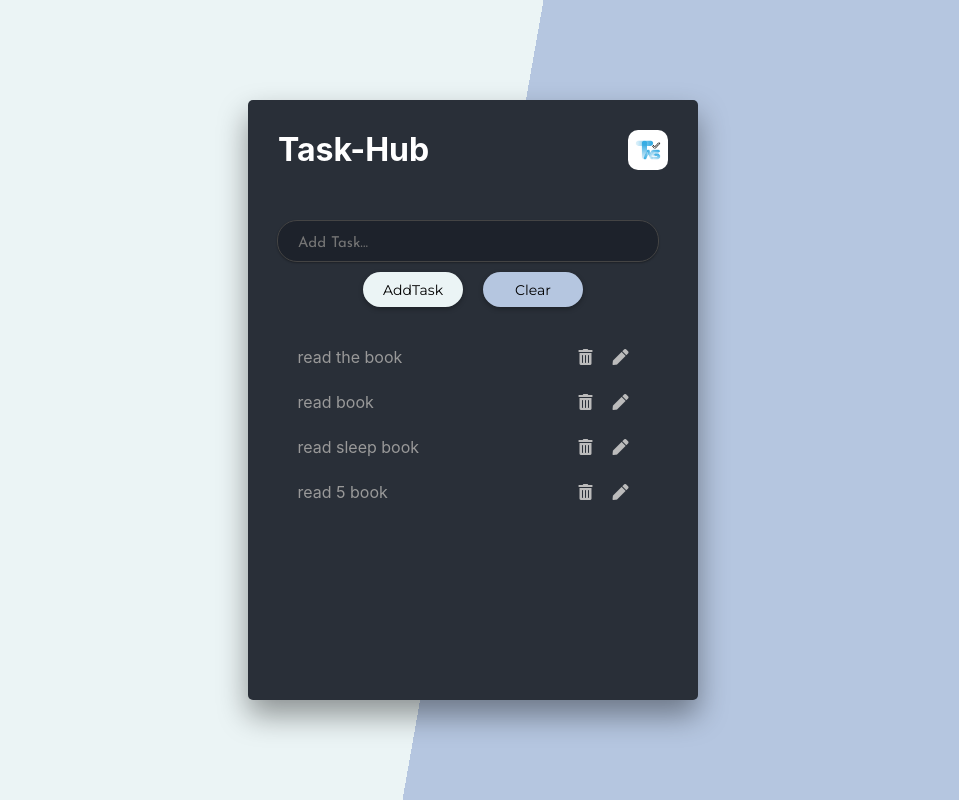
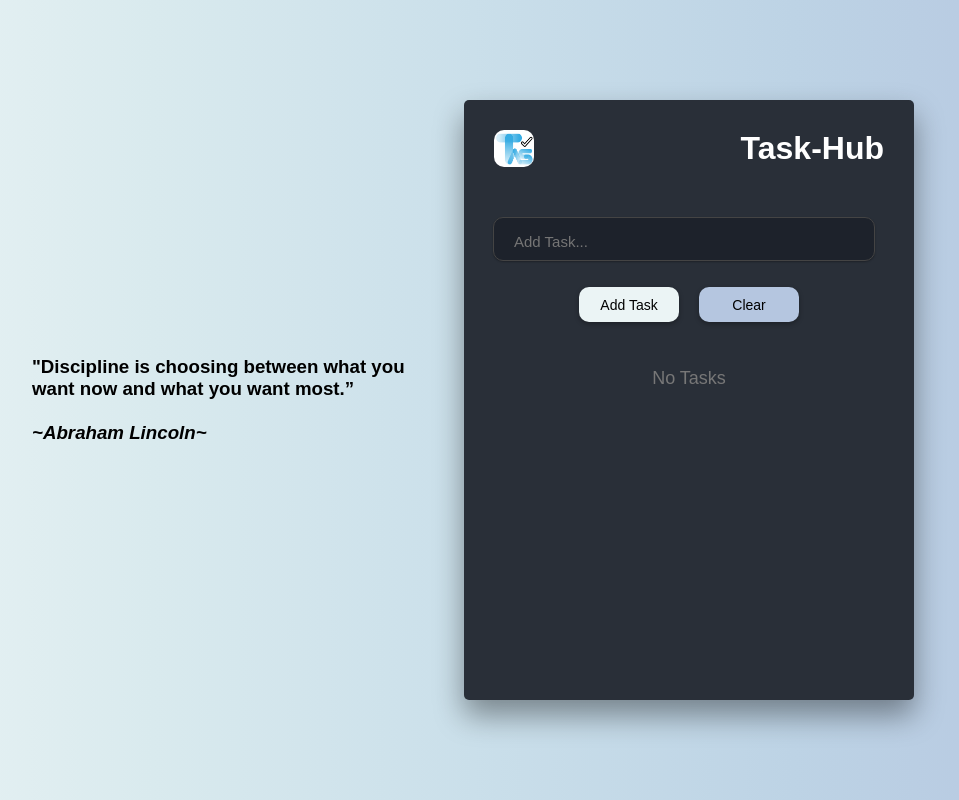
Before and after one commit to SyedSibtainRazvi/task-hub, a React (Create React App) app: page / in a window 1280 px wide. Shown: the whole page, without its empty margins (167-1126 px from the left). Built offline with nearby package versions, Linux system fonts and the light colour scheme.

Commit message:
Final commit

```diff
--- a/src/App.css
+++ b/src/App.css
@@ -1,14 +1,10 @@
-@import url('https://fonts.googleapis.com/css?family=Josefin+Slab:300,400,600,700&display=swap');
-@import url('https://fonts.googleapis.com/css?family=Josefin+Sans:300,400,600,700&display=swap');
-@import url('https://fonts.googleapis.com/css?family=Montserrat:300,400,500&display=swap');
-
 * {
   margin: 0;
   padding: 0;
 }
 
 .container {
-  background: linear-gradient(100deg, #ebf4f5 50%, #b5c6e0 0);
+  background-image: linear-gradient(to left, #b5c6e0, #bdd3e5, #cadfea, #d9eaee, #ebf4f5);
   width: 100%;
   height: 100vh;
   display: flex;
@@ -27,14 +23,6 @@
   box-shadow: 0 15px 30px rgba(0, 0, 0, 0.4);
 }
 
-.header h1 {
-  color: #ccc;
-  font-weight: 300;
-  text-align: center;
-  margin: 50px 20px 60px 20px;
-  font-family: 'Josefin Slab', serif;
-}
-
 .main {
   display: flex;
   flex-direction: column;
@@ -43,122 +31,14 @@
   width: 100%;
 }
 
-/* .form {
-  display: flex;
-  flex-direction: column;
-  justify-content: center;
-  align-items: center;
-  margin-bottom: 10px;
-} */
-
-.list {
-  width: 90%;
-  margin: auto;
-  max-height: 300px;
-  overflow: hidden;
-  overflow-y: auto;
+h3 {
+  width: 30%;
+  margin-right: 3rem;
+  font-family:sans-serif;
 }
 
-/* width */
-::-webkit-scrollbar {
-  width: 10px;
+@media screen and (max-width: 800px) {
+  .hide-mobile {
+    display: none;
+  }
 }
-
-/* Track */
-::-webkit-scrollbar-track {
-  border-radius: 10px;
-  background-color: #aaa;
-}
-
-/* Handle */
-::-webkit-scrollbar-thumb {
-  background: #444;
-  border-radius: 10px;
-}
-
-/* .task-input {
-  width: 350px;
-  min-width: 250px;
-  padding: 15px 10px 10px 20px;
-  margin-right: 10px;
-  font-family: 'Josefin Sans', serif;
-  font-size: 15px;
-  color: #ccc;
-  background-color: #1d222b;
-  border: 1px solid #444;
-  outline: none;
-  border-radius: 20px;
-  box-shadow: 0 1px 2px rgba(0, 0, 0, 0.3);
-} */
-
-/* .buttons {
-  display: flex;
-}
-
-.btn {
-  margin: 10px;
-} */
-
-/* .add-task-btn {
-  min-width: 100px;
-  background-color: #ebf4f5;
-  color: #000000;
-  border: none;
-  font-family: 'Montserrat', sans-serif;
-  font-size: 14px;
-  border-radius: 20px;
-  box-shadow: 0 2px 5px rgba(0, 0, 0, 0.3);
-  outline: none;
-  cursor: pointer;
-} */
-
-.list-item {
-  display: flex;
-  justify-content: space-between;
-  margin: 20px 0;
-  padding-bottom: 5px;
-}
-
-.list-item span {
-  color: #999;
-}
-
-/* .task-btn {
-  cursor: pointer;
-  background-color: transparent;
-  border: none;
-  outline: none;
-}
-
-.btn-delete i {
-  font-size: 16px;
-  color: #bbb;
-  margin-right: 20px;
-}
-
-.btn-edit i {
-  font-size: 16px;
-  color: #bbb;
-  margin-right: 20px;
-} */
-
-/* .clear-btn {
-  width: 100px;
-  height: 35px;
-  background-color: #b5c6e0;
-  color: #000000;
-  border: none;
-  font-family: 'Montserrat', sans-serif;
-  font-size: 14px;
-  border-radius: 20px;
-  box-shadow: 0 2px 5px rgba(0, 0, 0, 0.3);
-  outline: none;
-  cursor: pointer;
-} */
-
-/* .no-tasks {
-  color: #777;
-  text-align: center;
-  font-size: 18px;
-  margin-top: 20px;
-} */
--- a/src/App.js
+++ b/src/App.jsx
@@ -9,6 +9,7 @@ const App = () => {
   return (
     <TaskListContextProvider>
       <div className='container'>
+        <h3 className='hide-mobile'>"Discipline is choosing between what you want now and what you want most.” <br /> <br /> <i>~Abraham Lincoln~</i></h3>
         <div className='app-wrapper'>
           <Header />
           <div className='main'></div>
--- a/src/components/Header.jsx
+++ b/src/components/Header.jsx
@@ -4,8 +4,8 @@ import logo from '../assets/TaskHub.png';
 const Header = () => {
     return (
         <div style={{ display: 'flex', color: 'white', justifyContent: 'space-between' }}>
-            <h1>Task-Hub</h1>
             <img src={logo} alt="" style={{ width: '40px', borderRadius: '10px' }} />
+            <h1 style={{ textAlign: 'center', fontFamily: 'sans-serif' }}>Task-Hub</h1>
         </div>
     )
 }
--- a/src/components/TaskForm.css
+++ b/src/components/TaskForm.css
@@ -4,9 +4,8 @@
     background-color: #b5c6e0;
     color: #000000;
     border: none;
-    font-family: 'Montserrat', sans-serif;
     font-size: 14px;
-    border-radius: 20px;
+    border-radius: 10px;
     box-shadow: 0 2px 5px rgba(0, 0, 0, 0.3);
     outline: none;
     cursor: pointer;
@@ -17,9 +16,8 @@
     background-color: #ebf4f5;
     color: #000000;
     border: none;
-    font-family: 'Montserrat', sans-serif;
     font-size: 14px;
-    border-radius: 20px;
+    border-radius: 10px;
     box-shadow: 0 2px 5px rgba(0, 0, 0, 0.3);
     outline: none;
     cursor: pointer;
@@ -38,18 +36,18 @@
     min-width: 250px;
     padding: 15px 10px 10px 20px;
     margin-right: 10px;
-    font-family: 'Josefin Sans', serif;
     font-size: 15px;
     color: #ccc;
     background-color: #1d222b;
     border: 1px solid #444;
     outline: none;
-    border-radius: 20px;
+    border-radius: 10px;
     box-shadow: 0 1px 2px rgba(0, 0, 0, 0.3);
 }
 
 .buttons {
     display: flex;
+    margin: 1rem;
 }
 
 .btn {
--- a/src/components/TaskForm.jsx
+++ b/src/components/TaskForm.jsx
@@ -40,7 +40,7 @@ const TaskForm = () => {
                 <input value={title} onChange={handleChange} type="text" placeholder='Add Task...' required className='task-input' />
                 <div className='buttons'>
                     <button type='submit' className='btn add-task-btn'>
-                        {editItem !== null ? 'EditTask' : 'AddTask'}
+                        {editItem !== null ? 'Edit Task' : 'Add Task'}
                     </button>
                     <button onClick={clearList} className='btn clear-btn'>Clear</button>
                 </div>
--- a/src/components/TaskList.jsx
+++ b/src/components/TaskList.jsx
@@ -2,6 +2,7 @@ import React from 'react'
 import { useContext } from 'react';
 import { TaskListContext } from '../context/TaskListContext';
 import Task from './Task';
+
 
 const TaskList = () => {
   const { tasks } = useContext(TaskListContext)
@@ -9,16 +10,24 @@ const TaskList = () => {
   return (
     <div>
       {tasks.length ?
-        <ul className='list'>
+        <ul style={{
+          width: "90%",
+          margin: 'auto',
+          maxHeight: '300px',
+          overflow: 'hidden',
+          overflowY: 'auto'
+        }}>
           {tasks.map((task) => {
             return <Task task={task} key={task.id} />;
           })}
         </ul> :
-        <div style= {{color:'#777',
-        textAlign: 'center',
-        fontSize: '18px',
-        marginTop: '20px'}}> No Tasks </div>
-    }
+        <div style={{
+          color: '#777',
+          textAlign: 'center',
+          fontSize: '18px',
+          marginTop: '20px'
+        }}> No Tasks </div>
+      }
     </div>
   )
 }
--- a/src/context/TaskListContext.jsx
+++ b/src/context/TaskListContext.jsx
@@ -1,23 +1,25 @@
 import React from "react";
-import { useState } from "react";
+import { useState, useEffect } from "react";
 import { createContext, } from "react";
+
 import { v4 as uuidv4 } from 'uuid';
 
 export const TaskListContext = createContext();
 
 const TaskListContextProvider = props => {
 
-    const [tasks, setTasks] = useState([
-        { title: 'read the book', id: 1 },
-        { title: 'read  book', id: 2 },
-        { title: 'read sleep book', id: 3 },
-        { title: 'read 5 book', id: 4 }
-    ]);
+    const initialState = JSON.parse(localStorage.getItem('tasks')) || [];
 
-    const [editItem, setEditItem] = useState(null)
+    const [tasks, setTasks] = useState(initialState);
+
+    useEffect(() => {
+        localStorage.setItem('tasks', JSON.stringify(tasks))
+    }, [tasks])
+
+    const [editItem, setEditItem] = useState(null);
 
     const addTask = title => {
-        setTasks([...tasks, {title, id: uuidv4() }])
+        setTasks([...tasks, { title, id: uuidv4() }])
     }
 
     const removeTask = id => {
@@ -31,11 +33,11 @@ const TaskListContextProvider = props => {
     const findItem = id => {
         const item = tasks.find(task => task.id === id)
 
-        setEditItem (item)
+        setEditItem(item)
     }
 
     const editTask = (title, id) => {
-        const newTasks = tasks.map(task => (task.id === id ? {title, id} : task))
+        const newTasks = tasks.map(task => (task.id === id ? { title, id } : task))
 
         console.log(newTasks)
 
--- a/src/index.css
+++ b/src/index.css
@@ -1,8 +1,6 @@
 body {
   margin: 0;
-  font-family: -apple-system, BlinkMacSystemFont, 'Segoe UI', 'Roboto', 'Oxygen',
-    'Ubuntu', 'Cantarell', 'Fira Sans', 'Droid Sans', 'Helvetica Neue',
-    sans-serif;
+  font-family: sans-serif;
   -webkit-font-smoothing: antialiased;
   -moz-osx-font-smoothing: grayscale;
 }
```
Also changed, not shown: src/assets/TaskHub.png, src/components/Task.css (indentation only).
